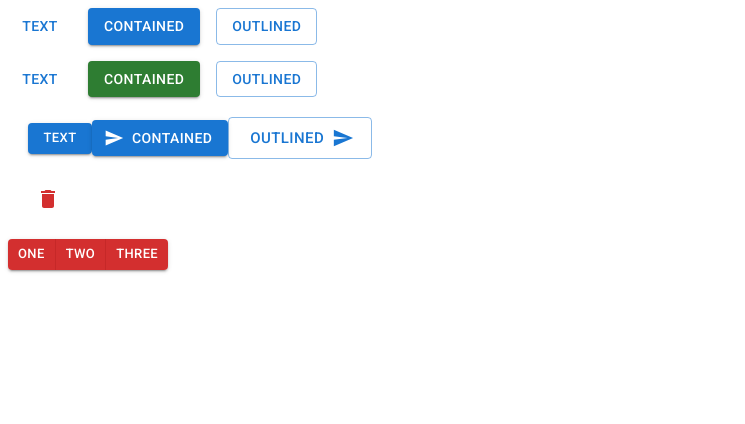
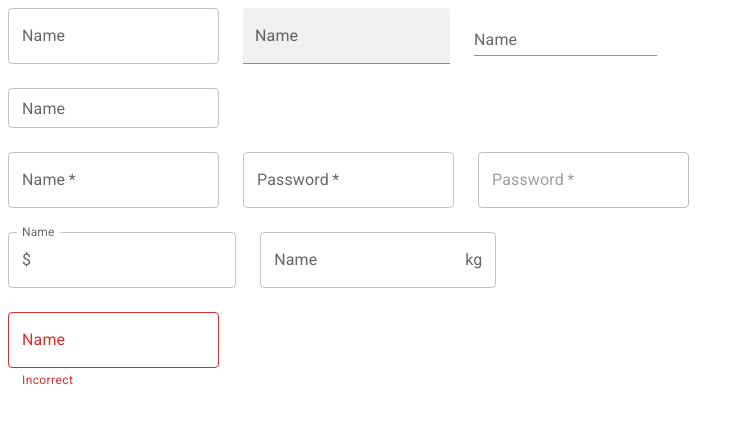
Before and after one commit to sadikturan/btk-react-1, a React app in the folder react-mui/: page / in a window 1280 px wide. Shown: the top 424 px of the page, without its empty margins (0-745 px from the left). Built offline with nearby package versions, Linux system fonts and the light colour scheme; the HTML template or start-up script is replaced by a standard one.

Commit message:
10_5_textfield

```diff
--- a/react-mui/src/App.jsx
+++ b/react-mui/src/App.jsx
@@ -1,11 +1,13 @@
 import ButtonUsage from "./components/ButtonUsage";
+import TextFieldUsage from "./components/TextFieldUsage";
 import TypographyUsage from "./components/TypographyUsage";
 
 function App() {
   return (
     <>
-      <ButtonUsage />
+      {/* <ButtonUsage /> */}
       {/* <TypographyUsage /> */}
+      <TextFieldUsage />
     </>
   );
 }
--- /dev/null
+++ b/react-mui/src/components/TextFieldUsage.jsx
@@ -0,0 +1,48 @@
+import { InputAdornment, Stack, TextField } from "@mui/material";
+
+export default function TextFieldUsage() {
+  return (
+    <Stack spacing={3}>
+      <Stack direction="row" spacing={3}>
+        <TextField label="Name" variant="outlined" />
+        <TextField label="Name" variant="filled" />
+        <TextField label="Name" variant="standard" />
+      </Stack>
+
+      <Stack direction="row" spacing={3}>
+        <TextField label="Name" size="small" color="secondary" />
+      </Stack>
+
+      <Stack direction="row" spacing={3}>
+        <TextField label="Name" required />
+        <TextField type="password" label="Password" required />
+        <TextField type="password" label="Password" required disabled />
+      </Stack>
+
+      <Stack direction="row" spacing={3}>
+        <TextField
+          label="Name"
+          slotProps={{
+            input: {
+              startAdornment: (
+                <InputAdornment position="start">$</InputAdornment>
+              ),
+            },
+          }}
+        />
+        <TextField
+          label="Name"
+          slotProps={{
+            input: {
+              endAdornment: <InputAdornment position="end">kg</InputAdornment>,
+            },
+          }}
+        />
+      </Stack>
+
+      <Stack direction="row" spacing={3}>
+        <TextField label="Name" helperText="Incorrect" error />
+      </Stack>
+    </Stack>
+  );
+}
```
